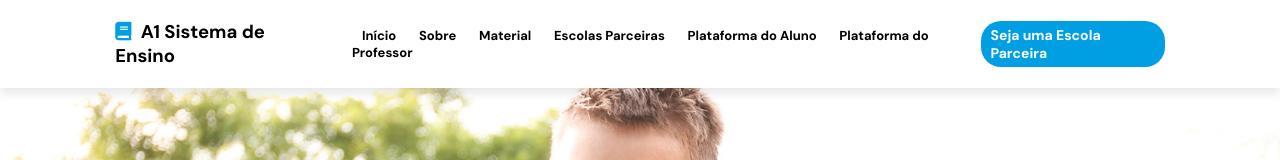
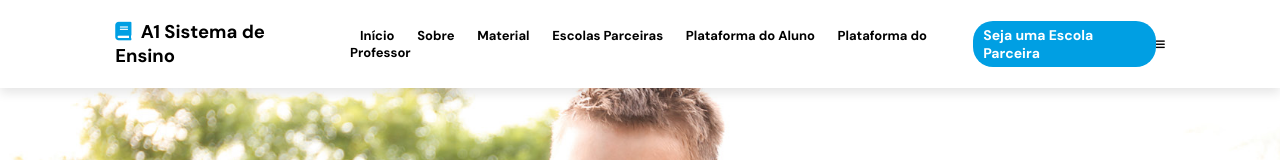
Before and after one commit to RogerGVS/NEP-Vercel, a plain HTML site: page index.html in a window 1280 px wide. Shown: the top 160 px of the page. Drawn offline with nearby package versions, Linux system fonts and the light colour scheme; a web font is replaced by a local one.

Commit message:
first commit

```diff
--- a/index.html
+++ b/index.html
@@ -38,6 +38,10 @@
         </nav>
 
         <a href="formulario.html" class="action_btn">Seja uma Escola Parceira</a>
+
+        <div class="icons">
+            <div id="menu-btn" class="fas fa-bars"></div>
+        </div>
 
 
     </header>
```
